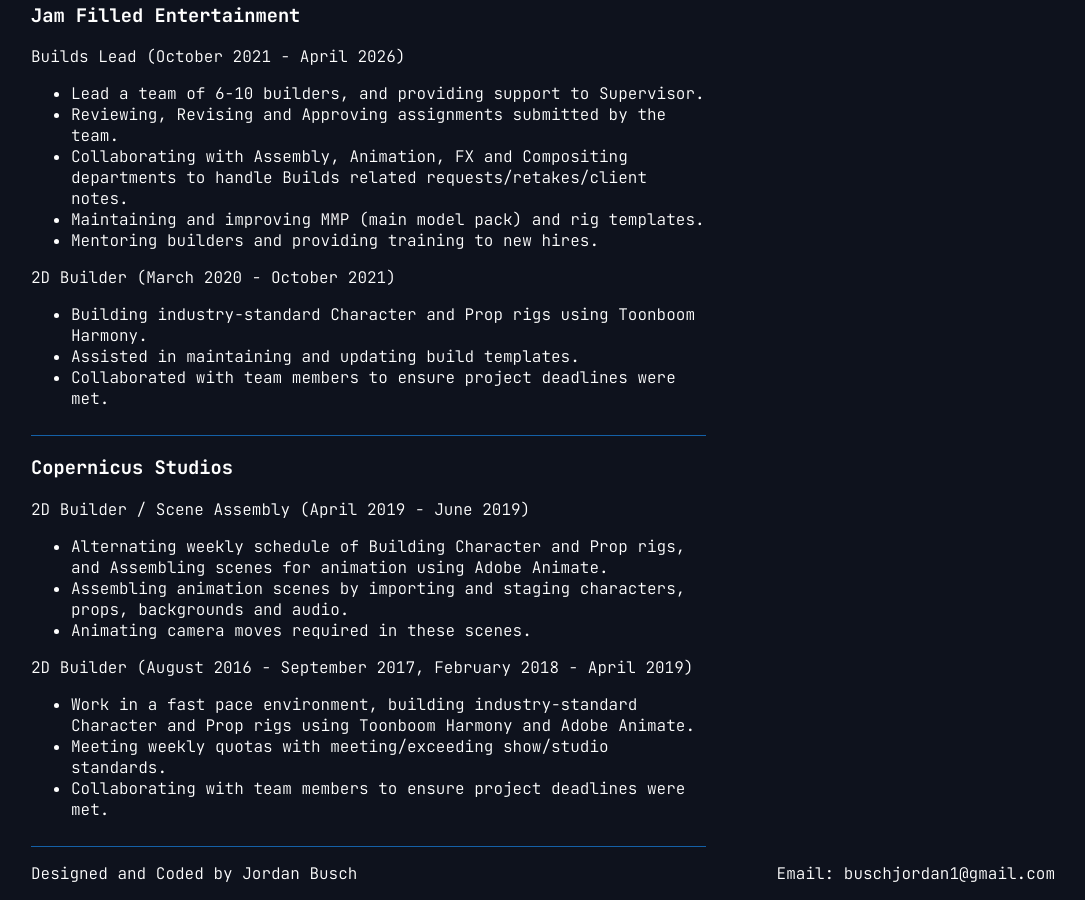
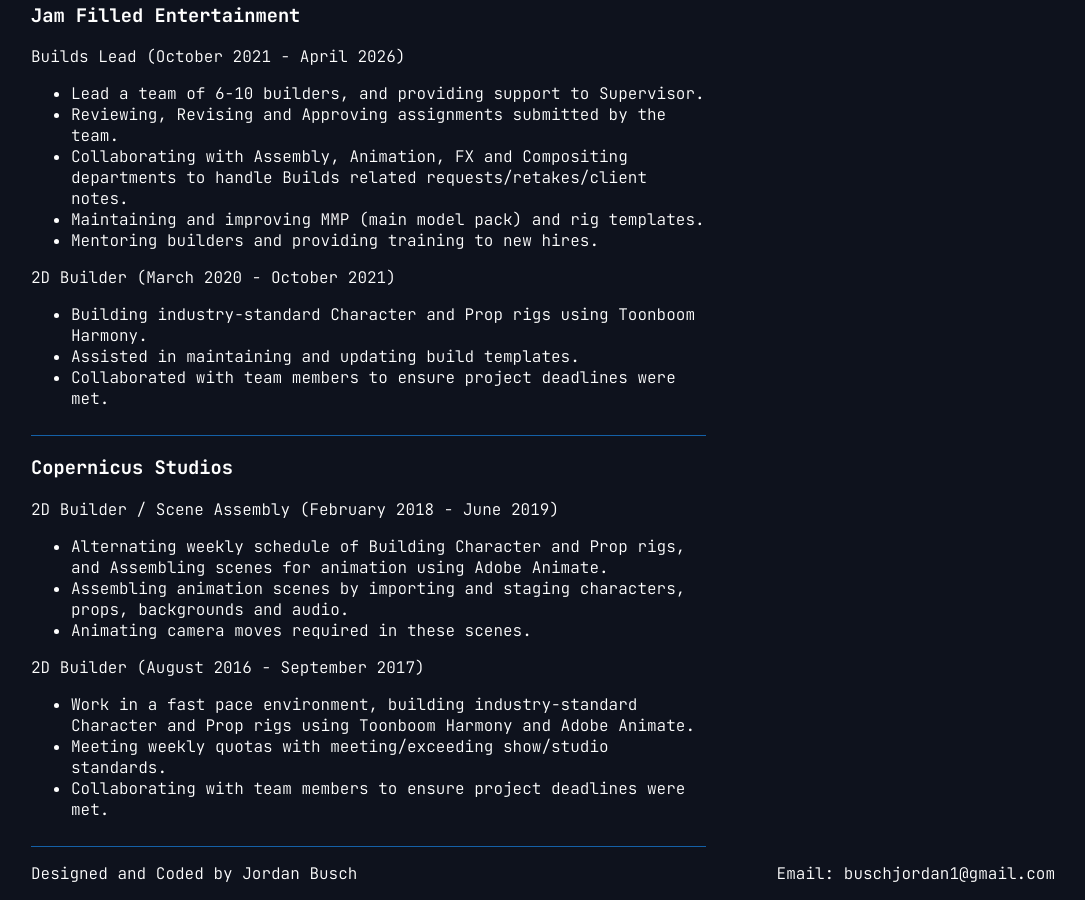
Before and after one commit to jordanbusch/portfolio-site, a plain HTML site: page experience.html in a window 1280 px wide. Shown: the part 971-1871 px from the top of the page, without its empty margins (97-1182 px from the left). Drawn offline with nearby package versions, Linux system fonts and the light colour scheme.

Commit message:
adjusted resume dates

```diff
--- a/experience.html
+++ b/experience.html
@@ -70,13 +70,13 @@
 
             <div id="copernicus">
                 <h3>Copernicus Studios</h3>
-                <p>2D Builder / Scene Assembly (April 2019 - June 2019)</p>
+                <p>2D Builder / Scene Assembly (February 2018 - June 2019)</p>
                 <ul>
                     <li>Alternating weekly schedule of Building Character and Prop rigs, and Assembling scenes for animation using Adobe Animate.</li>
                     <li>Assembling animation scenes by importing and staging characters, props, backgrounds and audio.</li>
                     <li>Animating camera moves required in these scenes.</li>
                 </ul>
-                <p>2D Builder (August 2016 - September 2017, February 2018 - April 2019)</p>
+                <p>2D Builder (August 2016 - September 2017)</p>
                 <ul>
                     <li>Work in a fast pace environment, building industry-standard Character and Prop rigs using Toonboom Harmony and Adobe Animate.</li>
                     <li>Meeting weekly quotas with meeting/exceeding show/studio standards.</li>
```
